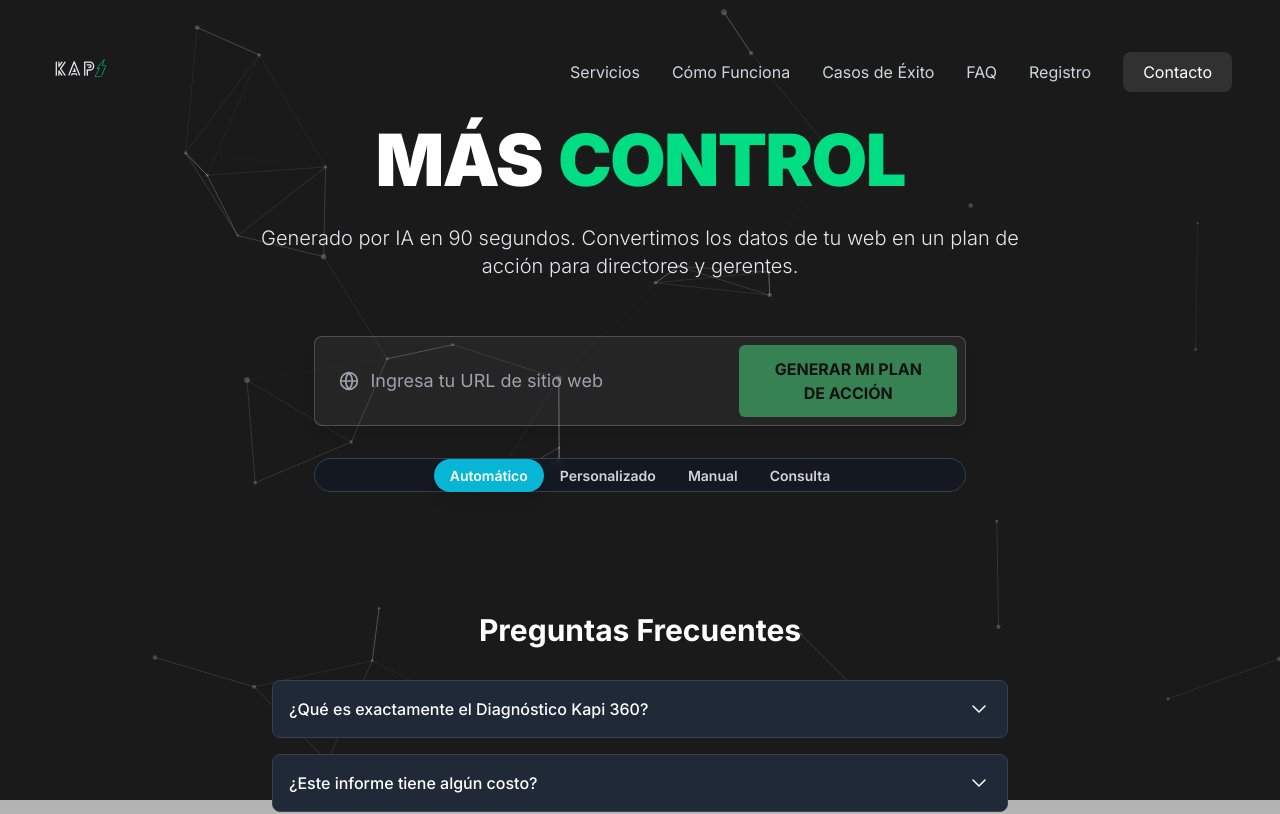
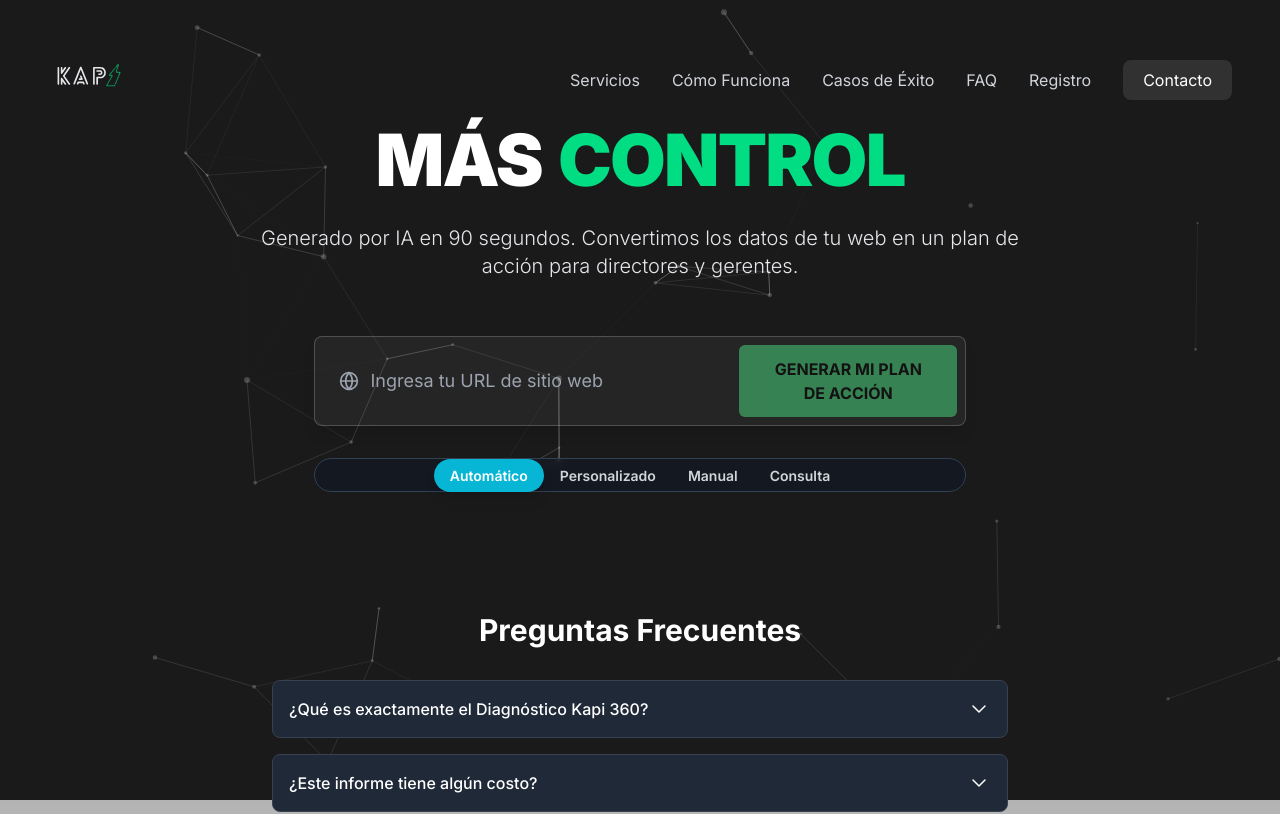
Before and after one commit to nataliogarbus/kapi360-mvp, a Next.js app: page / in a window 1280 px wide. Shown: the top 814 px of the page. Built offline with nearby package versions, Linux system fonts and the light colour scheme.

Commit message:
fix(ui): Ajustar tamaño final del logo

```diff
--- a/src/components/Header.tsx
+++ b/src/components/Header.tsx
@@ -10,9 +10,9 @@ const Header = () => {
             <Image
               src="/logo-kapi-verde.svg"
               alt="Logo de Kapi"
-              width={228}
-              height={64}
-              className="h-16 w-auto"
+              width={285}
+              height={80}
+              className="h-20 w-auto"
               priority
             />
         </Link>
```
